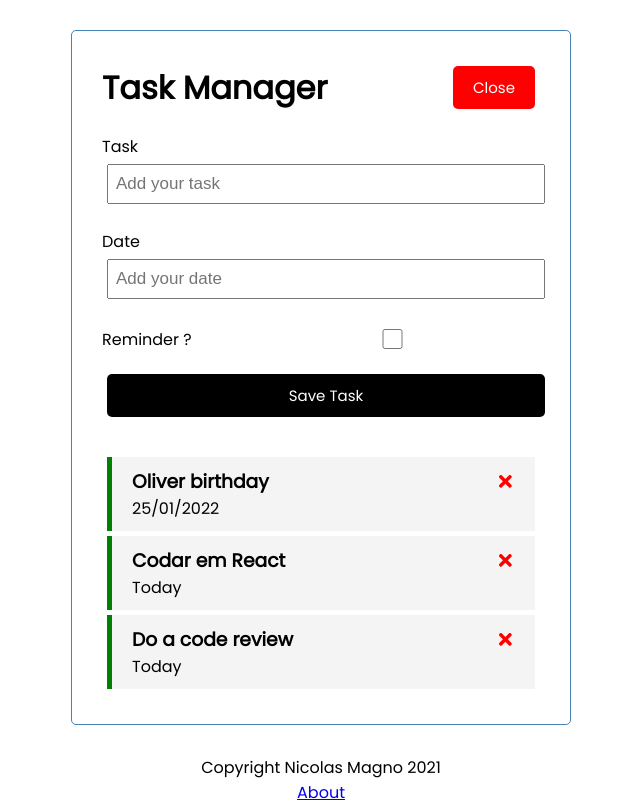
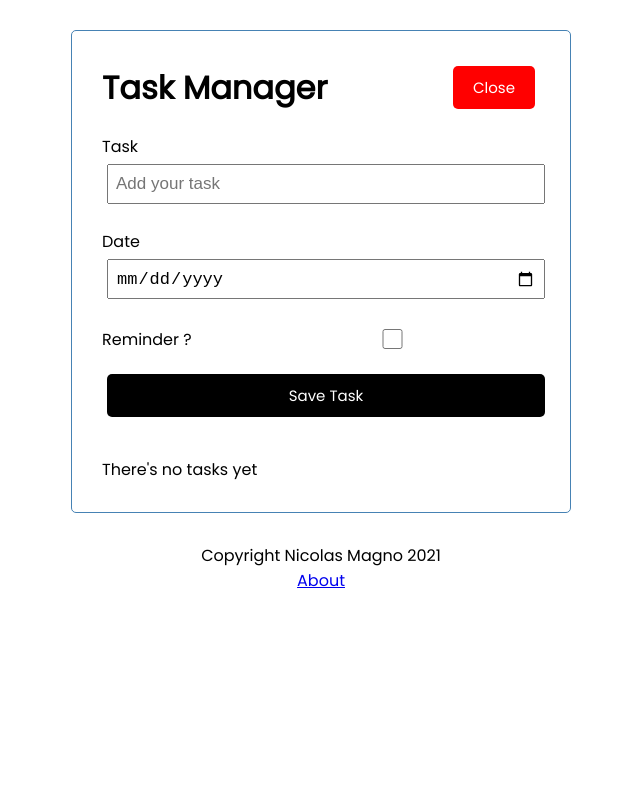
Before and after one commit to Nicochess/task-manager, a React (Create React App) app: page / in a window 1280 px wide. Both pictures are taken after a click on the button "Open". Shown: the whole page, without its empty margins (319-959 px from the left). Built offline with nearby package versions, Linux system fonts and the light colour scheme; data requests are answered from the project's data file.

Commit message:
feat: brazilian date converter

```diff
--- a/db.json
+++ b/db.json
@@ -1,22 +1,3 @@
 {
-  "tasks": [
-    {
-      "id": 0,
-      "text": "Oliver birthday",
-      "date": "25/01/2022",
-      "reminder": true
-    },
-    {
-      "text": "Codar em React",
-      "date": "Today",
-      "reminder": true,
-      "id": 2
-    },
-    {
-      "text": "Do a code review",
-      "date": "Today",
-      "reminder": true,
-      "id": 3
-    }
-  ]
+  "tasks": []
 }
--- a/src/components/AddTask.js
+++ b/src/components/AddTask.js
@@ -8,7 +8,9 @@ const AddTask = ({ onAdd }) => {
     const onSubmit = (e) => {
         e.preventDefault();
 
-        onAdd({ text, date, reminder })
+        let brDate = date.split('-').reverse().join('/')
+
+        onAdd({ text, date: brDate, reminder })
 
         setText('')
         setDate('')
@@ -29,7 +31,7 @@ const AddTask = ({ onAdd }) => {
       <div className="form-control">
         <label htmlFor="">Date</label>
         <input
-          type="text"
+          type="date"
           placeholder="Add your date"
           value={date}
           onChange={(e) => setDate(e.target.value)}
```
